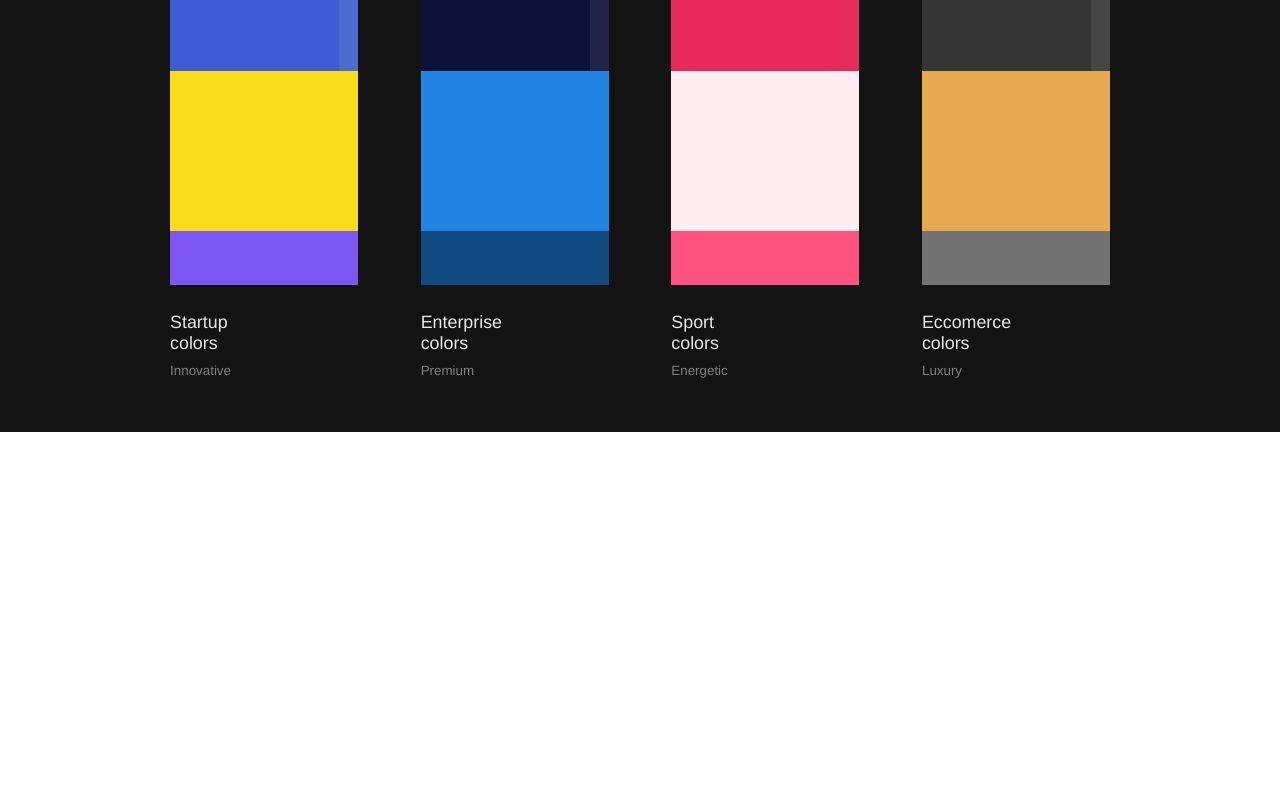
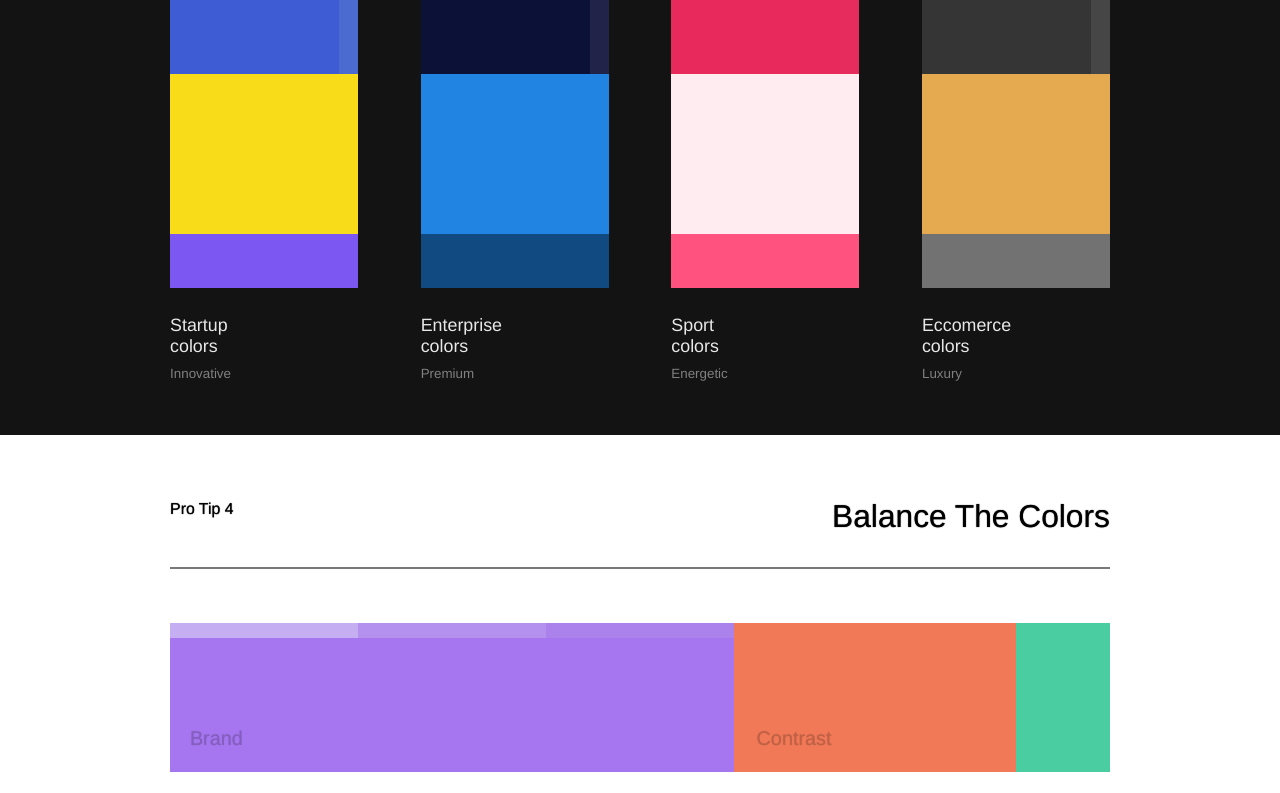
Before and after one commit to EminQasimov/colorui, a React (Create React App) app: page / in a window 1280 px wide. Shown: the part 2000-2793 px from the top of the page. Before the commit the page ends 2432 px from the top, so only its background shows below. Built offline with nearby package versions, Linux system fonts and the light colour scheme.

Commit message:
Section pro tip 4 added

```diff
--- a/public/index.html
+++ b/public/index.html
@@ -129,7 +129,6 @@
           </div>
     </section>
 
-
     <section id="tip3">
         <div class="container">
             <table>
@@ -164,5 +163,56 @@
             </div>
           </div> <!-- end on container -->
     </section>
+
+    <section id="tip4">
+        <div class="container">
+            <table>
+              <thead>
+                <tr>
+                  <td> Pro Tip 4</td>
+                  <td>Balance the colors</td>
+                </tr>
+              </thead>
+            </table>
+            <div class="rows">
+              <div class="row">
+                <span class="bg">
+                  <p>Brand</p>
+                  <p>Contrast</p>
+                </span>
+              </div>
+              <div class="row">
+                <div class="sixty">
+                    <p>60%</p>
+                    <h3>Primary <br />color</h3>
+                </div><div class="thirty">
+                    <p>30%</p>
+                    <h3>Secondary <br />color</h3>
+                </div><div class="ten">
+                    <p>10%</p>
+                    <h3>Accent<br /> color</h3>
+                </div>
+              </div>
+              <div class="row">
+                <span class="bg">
+                    <p>Brand</p>
+                    <p>Contrast</p>
+                </span>
+              </div>
+              <div class="row">
+                  <div class="sixty">
+                      <p>60%</p>
+                      <h3>Primary <br />color</h3>
+                  </div><div class="thirty">
+                      <p>30%</p>
+                      <h3>Secondary <br />color</h3>
+                  </div><div class="ten">
+                      <p>10%</p>
+                      <h3>Accent<br /> color</h3>
+                  </div>
+              </div>
+            </div>
+          </div> <!-- end on container -->
+    </section>
   </body>
 </html>
--- a/src/scss/_section1.scss
+++ b/src/scss/_section1.scss
@@ -12,7 +12,7 @@ section#tip1{
     text-shadow: 0 0 1px #000
   }
   thead{
-    border-bottom: 1px solid rgb(121, 120, 120);
+    border-bottom: 2px solid rgb(121, 120, 120);
     tr{
       padding: 2em 0 1em 0;
     }
--- /dev/null
+++ b/src/scss/_section4.scss
@@ -0,0 +1,106 @@
+section#tip4{
+
+    .rows{
+        display: flex;
+        flex-direction: column;
+        padding: 6em 0 ;
+        .row{
+            width: 100%;
+            margin: 1em 0;
+            div{
+                display: inline-block;
+                height:10em;
+                p{
+                    font-size: 1.8em;
+                    color: #aaa;
+                    padding-bottom: 0.4em;
+                }
+                h3{
+                    font-size: 1.6em;
+                    font-weight: 100;
+                    line-height: 1em;
+                    text-shadow: 0 0 1px #444;
+                }
+            }
+            .sixty{
+                width:60%;
+            }
+            .thirty{
+                width:30%
+            }
+            .ten{
+                width: 10%;
+            }
+
+            .bg{
+                height: 13.5em;
+                width: 100%;
+                display: block;
+                position: relative;
+                &::after{
+                    content: " ";
+                    width: 100%;
+                    height: 15em;
+                    position: absolute;
+                    bottom:0;
+                    z-index: -1;
+                    display: block;
+                }
+                p{
+                    font-size: 2em;
+                    opacity: 0.2;
+                    display: inline-block;
+                    margin-top: 4.5em;
+                    padding-left: 1em;
+                    text-shadow: 0 0 1px;
+                }
+                p:first-child{
+                    width:60%;
+                }
+                p:last-child{
+                    width:30%;
+                }
+
+            }// bg
+
+            &:nth-child(1) .bg{
+                background:
+                linear-gradient(
+                90deg,
+                #a676f0 0 60%,
+                #f17957 60% 90%,
+                #4acda1 90% 100%);
+                &::after{
+                    background:
+                    linear-gradient(
+                    90deg,
+                    #c6aef3 0 20%,
+                    #b490ef 20% 40%,
+                    #ab81eb 40% 60%,
+                    #f17957 60% 90%,
+                    #4acda1 90% 100%);
+                }
+            }
+
+            &:nth-child(3) .bg{
+                background:
+                linear-gradient(
+                90deg,
+                #4f6bd7 40% 60%,
+                #f8db1d 60% 90%,
+                #7c57f2 90% 100%);
+                &::after{
+                    background:
+                    linear-gradient(
+                    90deg,
+                    #8a9de2 0 20%,
+                    #637bdb 20% 40%,
+                    #4f6bd7 40% 60%,
+                    #f8db1d 60% 90%,
+                    #7c57f2 90% 100%);
+                }
+            }
+        }
+    }
+
+}
--- a/src/scss/index.scss
+++ b/src/scss/index.scss
@@ -2,3 +2,4 @@
 @import "section1";
 @import "section2";
 @import "section3";
+@import "section4";
```
Also changed, not shown: src/scss/_section2.scss (+15 -1 lines).
